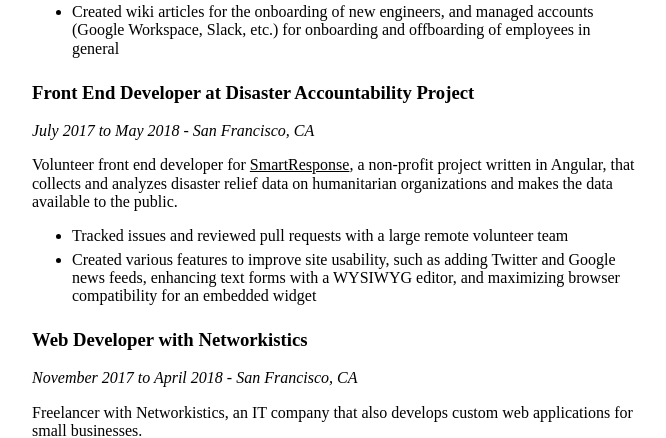
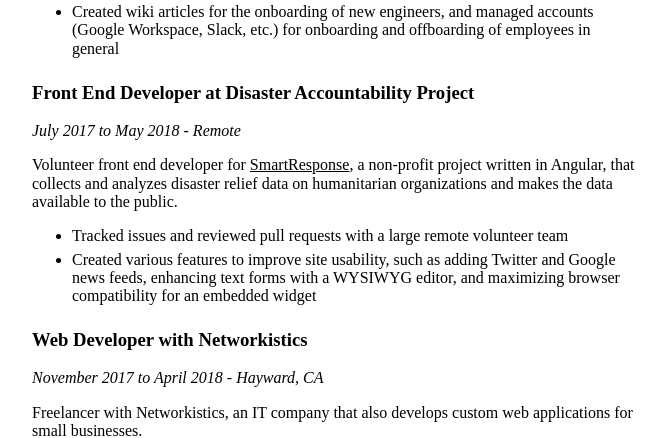
Before and after one commit to jim-x-lin/jimxlin.com, a website built with webpack: page src/index.html in a window 1280 px wide. Shown: the part 924-1362 px from the top of the page, without its empty margins (304-970 px from the left). Built offline with nearby package versions, Linux system fonts and the light colour scheme.

Commit message:
Fix locations

```diff
--- a/src/index.html
+++ b/src/index.html
@@ -116,7 +116,7 @@
         </section>
         <section>
           <h3>Front End Developer at Disaster Accountability Project</h3>
-          <i>July 2017 to May 2018 - San Francisco, CA</i>
+          <i>July 2017 to May 2018 - Remote</i>
           <p>
             Volunteer front end developer for
             <a
@@ -143,7 +143,7 @@
         </section>
         <section>
           <h3>Web Developer with Networkistics</h3>
-          <i>November 2017 to April 2018 - San Francisco, CA</i>
+          <i>November 2017 to April 2018 - Hayward, CA</i>
           <p>
             Freelancer with Networkistics, an IT company that also develops
             custom web applications for small businesses.
```
